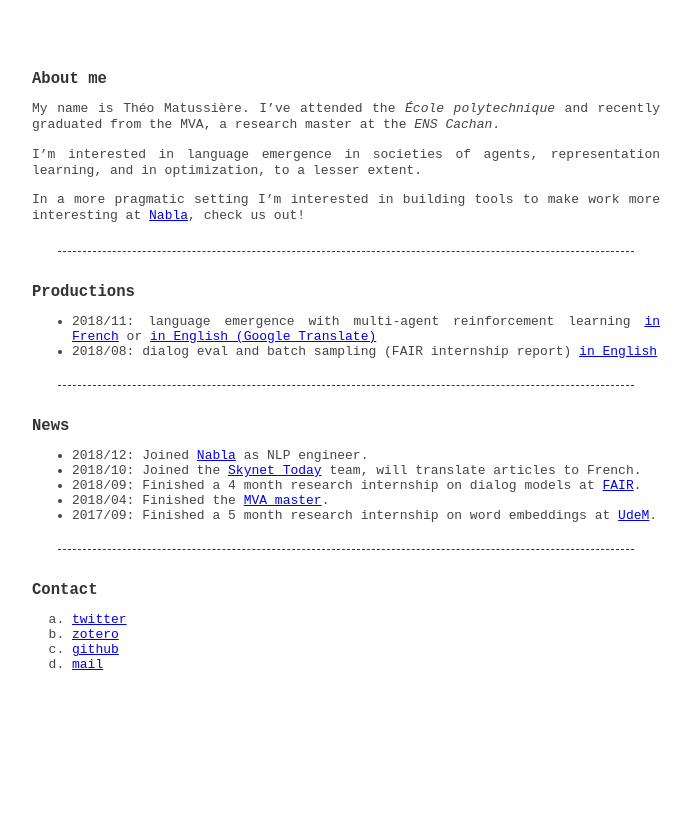
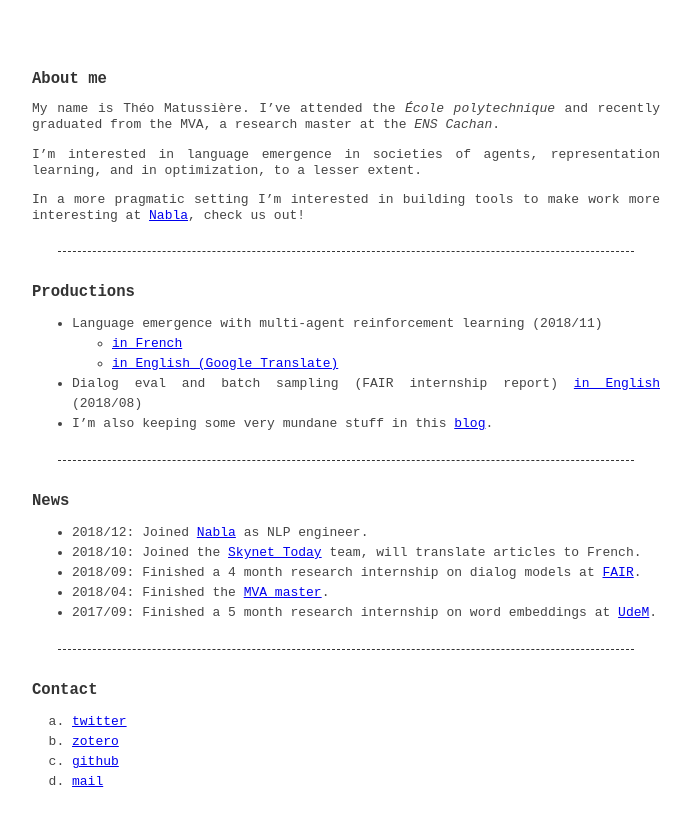
Before and after one commit to theo-m/theo-m.github.io, a Jekyll site: the page built from index.md, in a window 1280 px wide. Shown: the top 826 px of the page, without its empty margins (294-985 px from the left). Built offline with Jekyll 4.4.1, drawn with Linux system fonts in a browser that asks for light colours.

Commit message:
better landing page

```diff
--- a/css/main.css
+++ b/css/main.css
@@ -34,6 +34,10 @@ a[href^=\#] {text-decoration: none;}
 hr {margin: 3em; border: none; border-top: dashed 1px #333;}
 hr#smallruler {margin: 2em; border: none; border-top: dashed 1px #333;}
 
+ul {
+  line-height: 1.25rem;
+}
+
 ul.nakedlist {
   list-style: none;
   margin-left: 0;
--- a/index.md
+++ b/index.md
@@ -17,8 +17,11 @@ In a more pragmatic setting I'm interested in building tools to make work more i
 
 ## Productions
 
-- 2018/11: language emergence with multi-agent reinforcement learning [in French](/files/lang-emerg/main-fr.html) or [in English (Google Translate)](/files/lang-emerg/main-en2_files/translate_c.html)
-- 2018/08: dialog eval and batch sampling (FAIR internship report) [in English](/files/dialogeval.pdf)
+- Language emergence with multi-agent reinforcement learning (2018/11)
+  - [in French](/files/lang-emerg/main-fr.html)
+  - [in English (Google Translate)](/files/lang-emerg/main-en2_files/translate_c.html)
+- Dialog eval and batch sampling (FAIR internship report) [in English](/files/dialogeval.pdf) (2018/08)
+- I'm also keeping some very mundane stuff in this [blog](/blog).
 
 ---
 {: #smallruler}
```
